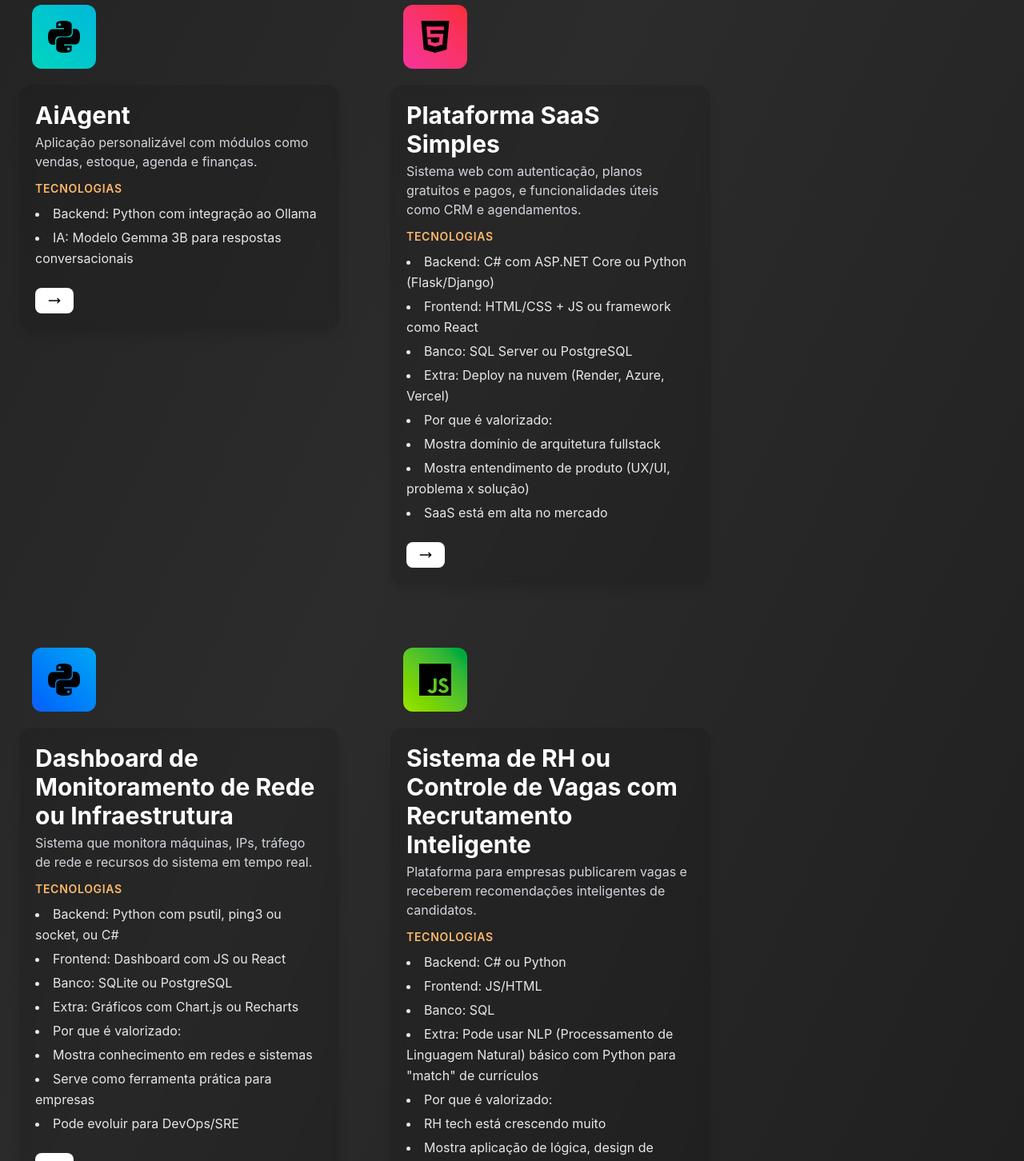
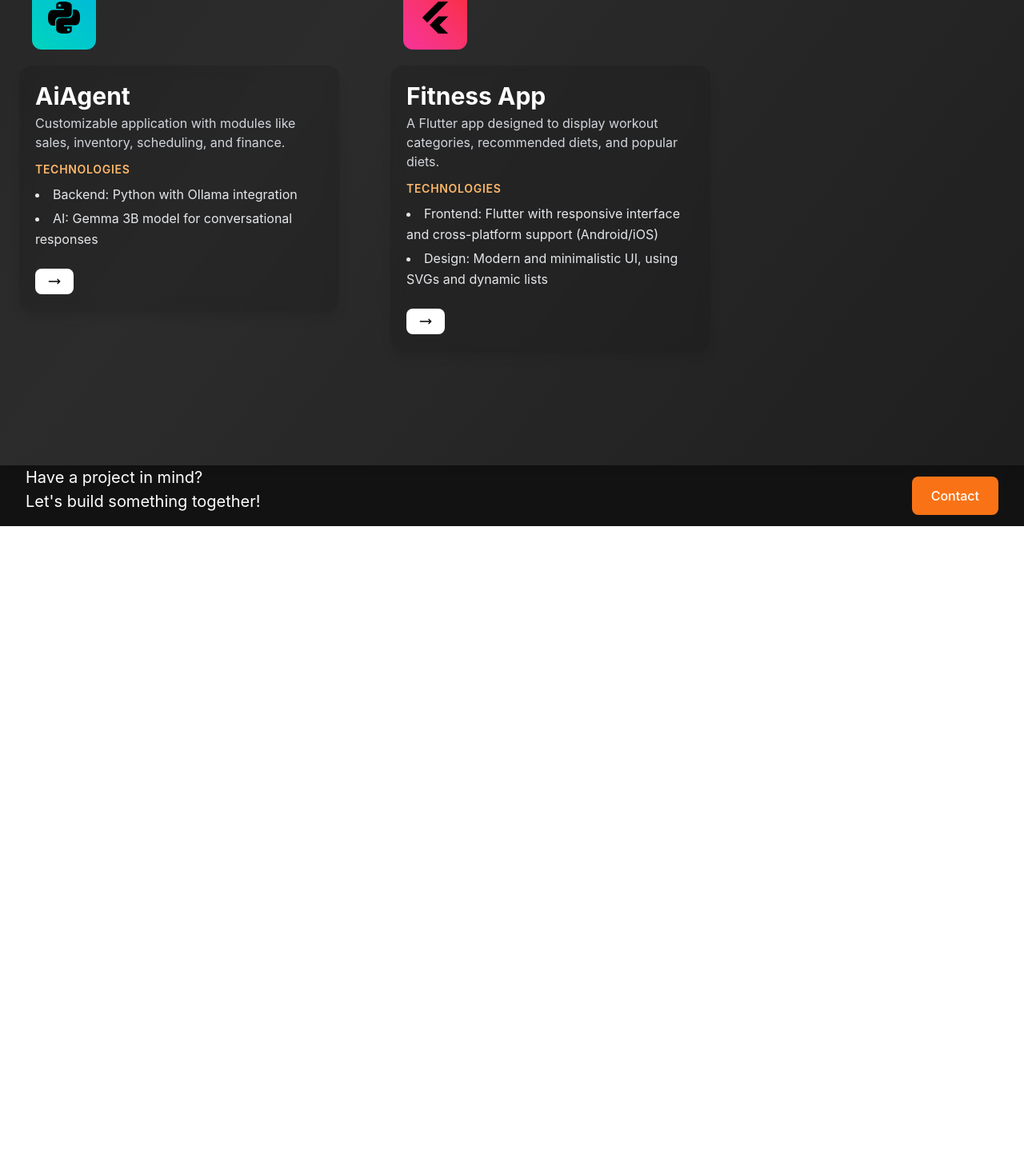
Before and after one commit to EnricoBessa/EnricoBessaPortifolio, a React (Vite) app in the folder portifolio/: page /projects in a window 1280 px wide. Shown: the part 1079-2531 px from the top of the page at 80% size. After the commit the page ends 1737 px from the top, so only its background shows below. Built offline with nearby package versions, Linux system fonts and the light colour scheme.

Commit message:
Adicionando projetos e adicionando tradução para eles

```diff
--- a/portifolio/src/constants/index.js
+++ b/portifolio/src/constants/index.js
@@ -35,11 +35,14 @@ export const skills = [
     name: 'C',
     imageUrl: '/images/c.svg',
   },
+  // {
+  //   name: 'PHP',
+  //   imageUrl: '/images/php.svg',
+  // },
   {
-    name: 'PHP',
-    imageUrl: '/images/php.svg',
+    name: 'Flutter',
+    imageUrl: '/images/flutter.svg',
   },
-
   // {
   //   name: 'Networks',
   //   imageUrl: '/images/network.png',
@@ -53,98 +56,3 @@ export const skills = [
   //   imageUrl: '/images/english.png',
   // },
 ];
-
-export const projects = [
-  {
-    name: 'Portfolio Website',
-    initialDescription: 'Um site responsivo para apresentar meus projetos, habilidades e experiências de forma profissional.',
-    technology: 'Tecnologias',
-    description: `
-    Frontend: React com Tailwind CSS para estilização moderna e responsiva
-    Design: Interface otimizada para desktop e mobile, com foco em usabilidade
-    Extra: Código modular, fácil de expandir e atualizar
-
-    Por que é valorizado:
-    Demonstra domínio de frontend moderno (React + Tailwind)
-    Serve como vitrine pessoal para recrutadores e empresas
-    Mostra preocupação com UI/UX e organização de conteúdo`,
-    IconUrl: '/images/react.svg',
-    link: '',
-    theme: 'bg-gradient-to-tr from-orange-400 to-yellow-500'
-  },
-  {
-    name: 'AimTrainer',
-    initialDescription: 'Jogo de treino de mira feito com base principal na biblioteca pygame.',
-    technology: 'Tecnologias',
-    description: `
-    Backend: Python
-    Extra: pygame`,
-    IconUrl: '/images/python.svg',
-    link: 'https://github.com/EnricoBessa/AimTrainer',
-    theme: 'bg-gradient-to-tr from-indigo-500 to-purple-600'
-  },
-  {
-    name: 'AiAgent',
-    initialDescription: 'Aplicação personalizável com módulos como vendas, estoque, agenda e finanças.',
-    technology: 'Tecnologias',
-    description: `
-    Backend: Python com integração ao Ollama
-    IA: Modelo Gemma 3B para respostas conversacionais`,
-    IconUrl: '/images/python.svg',
-    link: 'https://github.com/EnricoBessa/AiAgent',
-    theme: 'bg-gradient-to-tr from-teal-400 to-cyan-500'
-  },
-  {
-    name: 'Plataforma SaaS Simples',
-    initialDescription: 'Sistema web com autenticação, planos gratuitos e pagos, e funcionalidades úteis como CRM e agendamentos.',
-    technology: 'Tecnologias',
-    description: `
-    Backend: C# com ASP.NET Core ou Python (Flask/Django)
-    Frontend: HTML/CSS + JS ou framework como React
-    Banco: SQL Server ou PostgreSQL
-    Extra: Deploy na nuvem (Render, Azure, Vercel)
-
-    Por que é valorizado:
-    Mostra domínio de arquitetura fullstack
-    Mostra entendimento de produto (UX/UI, problema x solução)
-    SaaS está em alta no mercado`,
-    IconUrl: '/images/html5.svg',
-    link: '#',
-    theme: 'bg-gradient-to-tr from-pink-500 to-red-500'
-  },
-  {
-    name: 'Dashboard de Monitoramento de Rede ou Infraestrutura',
-    initialDescription: 'Sistema que monitora máquinas, IPs, tráfego de rede e recursos do sistema em tempo real.',
-    technology: 'Tecnologias',
-    description: `
-    Backend: Python com psutil, ping3 ou socket, ou C#
-    Frontend: Dashboard com JS ou React
-    Banco: SQLite ou PostgreSQL
-    Extra: Gráficos com Chart.js ou Recharts
-
-    Por que é valorizado:
-    Mostra conhecimento em redes e sistemas
-    Serve como ferramenta prática para empresas
-    Pode evoluir para DevOps/SRE`,
-    IconUrl: '/images/python.svg',
-    link: '#',
-    theme: 'bg-gradient-to-tr from-blue-600 to-sky-500'
-  },
-  {
-    name: 'Sistema de RH ou Controle de Vagas com Recrutamento Inteligente',
-    initialDescription: 'Plataforma para empresas publicarem vagas e receberem recomendações inteligentes de candidatos.',
-    technology: 'Tecnologias',
-    description: `
-    Backend: C# ou Python
-    Frontend: JS/HTML
-    Banco: SQL
-    Extra: Pode usar NLP (Processamento de Linguagem Natural) básico com Python para "match" de currículos
-
-    Por que é valorizado:
-    RH tech está crescendo muito
-    Mostra aplicação de lógica, design de sistema e pode até entrar em temas de IA`,
-    IconUrl: '/images/javascript.svg',
-    link: '#',
-    theme: 'bg-gradient-to-tr from-lime-400 to-green-600'
-  }
-];
--- a/portifolio/src/pages/Projects.jsx
+++ b/portifolio/src/pages/Projects.jsx
@@ -1,5 +1,4 @@
 import React from 'react';
-import { projects } from '../constants/index';
 import { Link } from 'react-router-dom';
 import CTA from '../components/CTA';
 import arrow from '/images/arrow.png';
@@ -7,6 +6,7 @@ import { useTranslation } from 'react-i18next';
 
 const Projects = () => {
   const { t } = useTranslation();
+  const projects = t("projects_list", { returnObjects: true });
 
   return (
     <>
--- a/portifolio/src/translation/translation.jsx
+++ b/portifolio/src/translation/translation.jsx
@@ -40,6 +40,62 @@ const resources = {
       projects_span: "Projects",
       projects_intro: "I've embarked on a variety of projects that showcase my problem-solving skills, technological expertise, and clean code. The following projects are the ones I'm most proud of — each one has taught me new things and helped me grow as a developer.",
 
+      projects_list: [
+        {
+          name: "Portfolio Website",
+          initialDescription:
+            "A responsive website to showcase my projects, skills, and experiences in a professional way.",
+          technology: "Technologies",
+          description: `
+          Frontend: React with Tailwind CSS for a modern and responsive design
+          Design: Optimized interface for desktop and mobile, with focus on usability
+          Extra: Modular code, easy to expand and update
+
+          Why it is valued:
+          Demonstrates mastery of modern frontend (React + Tailwind)
+          Serves as a personal portfolio for recruiters and companies
+          Shows attention to UI/UX and content organization`,
+          IconUrl: '/images/react.svg',
+          theme: 'bg-gradient-to-tr from-orange-400 to-yellow-500',
+          link: 'https://github.com/EnricoBessa/EnricoBessaPortifolio'
+        },
+        {
+          name: "AimTrainer",
+          initialDescription:
+            "Aim training game mainly built with the pygame library.",
+          technology: "Technologies",
+          description: `
+          Backend: Python
+          Extra: pygame`,
+          IconUrl: '/images/python.svg',
+          theme: 'bg-gradient-to-tr from-indigo-500 to-purple-600',
+          link: 'https://github.com/EnricoBessa/AimTrainer',
+        },
+        {
+          name: "AiAgent",
+          initialDescription:
+            "Customizable application with modules like sales, inventory, scheduling, and finance.",
+          technology: "Technologies",
+          description: `
+          Backend: Python with Ollama integration
+          AI: Gemma 3B model for conversational responses`,
+          IconUrl: '/images/python.svg',
+          theme: 'bg-gradient-to-tr from-teal-400 to-cyan-500',
+          link: 'https://github.com/EnricoBessa/AiAgent',
+        },
+        {
+          name: "Fitness App",
+          initialDescription:
+            "A Flutter app designed to display workout categories, recommended diets, and popular diets.",
+          technology: "Technologies",
+          description: `
+          Frontend: Flutter with responsive interface and cross-platform support (Android/iOS)
+          Design: Modern and minimalistic UI, using SVGs and dynamic lists`,
+          IconUrl: '/images/flutter.svg',
+          theme: 'bg-gradient-to-tr from-pink-500 to-red-500',
+          link: 'https://github.com/EnricoBessa/FitnessApp',
+        },
+      ],
 
       //About
       about_title: "Hello, I'm",
@@ -88,6 +144,63 @@ const resources = {
       projects_span: "Projetos",
       projects_intro: "Embarquei em uma variedade de projetos que mostram minha capacidade de solucionar problemas, meu conhecimento tecnológico e código limpo. Os trabalhos abaixo são os que mais me orgulham — cada um me serviu como um novo aprendizado e me ajudou a crescer como desenvolvedor.",
 
+      projects_list: [
+        {
+          name: "Portfolio Website",
+          initialDescription:
+            "Um site responsivo para apresentar meus projetos, habilidades e experiências de forma profissional.",
+          technology: "Tecnologias",
+          description: `
+          Frontend: React com Tailwind CSS para estilização moderna e responsiva
+          Design: Interface otimizada para desktop e mobile, com foco em usabilidade
+          Extra: Código modular, fácil de expandir e atualizar
+
+          Por que é valorizado:
+          Demonstra domínio de frontend moderno (React + Tailwind)
+          Serve como vitrine pessoal para recrutadores e empresas
+          Mostra preocupação com UI/UX e organização de conteúdo`,
+          IconUrl: '/images/react.svg',
+          theme: 'bg-gradient-to-tr from-orange-400 to-yellow-500',
+          link: 'https://github.com/EnricoBessa/EnricoBessaPortifolio'
+        },
+        {
+          name: "AimTrainer",
+          initialDescription:
+            "Jogo de treino de mira feito com base principal na biblioteca pygame.",
+          technology: "Tecnologias",
+          description: `
+          Backend: Python
+          Extra: pygame`,
+          IconUrl: '/images/python.svg',
+          theme: 'bg-gradient-to-tr from-indigo-500 to-purple-600',
+          link: 'https://github.com/EnricoBessa/AimTrainer',
+        },
+        {
+          name: "AiAgent",
+          initialDescription:
+            "Aplicação personalizável com módulos como vendas, estoque, agenda e finanças.",
+          technology: "Tecnologias",
+          description: `
+          Backend: Python com integração ao Ollama
+          IA: Modelo Gemma 3B para respostas conversacionais`,
+          IconUrl: '/images/python.svg',
+          theme: 'bg-gradient-to-tr from-teal-400 to-cyan-500',
+          link: 'https://github.com/EnricoBessa/AiAgent',
+        },
+        {
+          name: "Fitness App",
+          initialDescription:
+            "Um aplicativo desenvolvido em Flutter com o objetivo de exibir categorias de treinos, dietas recomendadas e dietas populares.",
+          technology: "Tecnologias",
+          description: `
+          Frontend: Flutter com interface responsiva e suporte multiplataforma (Android/iOS)
+          Design: Visual moderno e minimalista, utilizando SVGs e listas dinâmicas`,
+          IconUrl: '/images/flutter.svg',
+          theme: 'bg-gradient-to-tr from-pink-500 to-red-500',
+          link: 'https://github.com/EnricoBessa/FitnessApp',
+        },
+      ],
+
       //About
       about_title: "Olá, eu sou",
       about_intro: "Sou um estudante brasileiro de Engenharia de Software e, ao longo da minha jornada, tive a oportunidade de trabalhar em projetos diversos, como o desenvolvimento de um software de gestão... Essas experiências me permitiram explorar ferramentas modernas como Spring Boot, Next.js, TailwindCSS e React, além de aprimorar minhas habilidades em resolução de problemas e na entrega de soluções práticas e eficientes. Meu objetivo é criar sistemas robustos e intuitivos que gerem impacto positivo, valorizando tanto os aspectos técnicos quanto a experiência do usuário. Além da área técnica, busco crescer aprendendo novas habilidades, como...",
```
Also changed, not shown: portifolio/images/flutter.svg (added).
